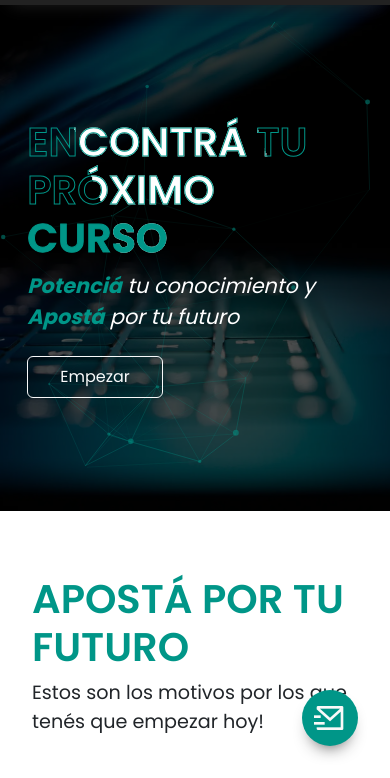
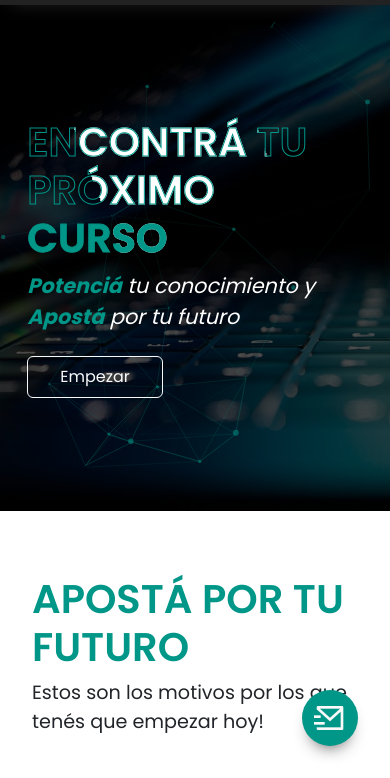
Before and after one commit to LucianoTreachi/Academia-Online-v1, a website: page index.html in a window 390 px wide. Shown: the part 66-844 px from the top of the page. Drawn offline with nearby package versions, Linux system fonts and the light colour scheme.

Commit message:
Eliminé comentarios innecesarios en el código

```diff
--- a/index.html
+++ b/index.html
@@ -15,7 +15,7 @@
   <meta property="og:type" content="website">
   <meta property="og:image"
     content="https://raw.githubusercontent.com/LucianoTreachi/Academia-Online-v1/main/assets/readme/banner.jpg">
-  <meta property="og:image:alt" content="Banner ACADEMIA IT">
+  <meta property="og:image:alt" content="Banner">
   <meta property="og:image:width" content="1880">
   <meta property="og:image:height" content="939">
 
@@ -86,19 +86,15 @@
         <!-- Navbar -->
         <div class="collapse navbar-collapse" id="navbarNavDropdown">
           <ul class="navbar-nav">
-            <!-- Home -->
             <li class="nav-item">
               <a class="nav-link active" aria-current="page" href="./index.html">Home</a>
             </li>
-            <!-- Nosotros -->
             <li class="nav-item">
               <a class="nav-link" href="./pages/nosotros.html">Nosotros</a>
             </li>
-            <!-- Testimonios -->
             <li class="nav-item">
               <a class="nav-link" href="./pages/testimonios.html">Testimonios</a>
             </li>
-            <!-- Cursos -->
             <li class="nav-item dropdown">
               <a class="nav-link dropdown-toggle" href="#" role="button" data-bs-toggle="dropdown"
                 aria-expanded="false">
@@ -122,7 +118,6 @@
                 <li><a class="dropdown-item" href="./pages/cursos.html#liderazgo">Liderazgo</a></li>
               </ul>
             </li>
-            <!-- Contacto -->
             <li class="nav-item">
               <a class="nav-link" href="./pages/contacto.html">Contacto</a>
             </li>
@@ -138,7 +133,6 @@
 
   <main>
 
-    <!-- Particles -->
     <div id="particles-js" class="particles-js"></div>
 
     <!--===== HERO =====-->
@@ -160,7 +154,6 @@
 
         <div class="row py-5 gap-lg-0 gap-5">
 
-          <!-- Card 1 -->
           <div class="col-lg-4">
             <div class="card wow fadeInUp">
               <div class="card-body rounded">
@@ -175,7 +168,6 @@
             </div>
           </div>
 
-          <!-- Card 2 -->
           <div class="col-lg-4">
             <div class="card wow fadeInUp">
               <div class="card-body rounded">
@@ -190,7 +182,6 @@
             </div>
           </div>
 
-          <!-- Card 3 -->
           <div class="col-lg-4">
             <div class="card wow fadeInUp">
               <div class="card-body rounded">
@@ -210,7 +201,6 @@
 
         <div class="row gap-lg-0 gap-5">
 
-          <!-- Card 4 -->
           <div class="col-lg-4">
             <div class="card wow fadeInUp">
               <div class="card-body rounded">
@@ -225,7 +215,6 @@
             </div>
           </div>
 
-          <!-- Card 5 -->
           <div class="col-lg-4">
             <div class="card wow fadeInUp">
               <div class="card-body rounded">
@@ -240,7 +229,6 @@
             </div>
           </div>
 
-          <!-- Card 6 -->
           <div class="col-lg-4">
             <div class="card wow fadeInUp">
               <div class="card-body rounded">
@@ -281,7 +269,6 @@
         <div class="professionals-container swiper">
           <div class="swiper-wrapper">
 
-            <!-- Professional 1 -->
             <div class="professional-box swiper-slide">
               <div>
                 <picture>
@@ -299,7 +286,6 @@
               </p>
             </div>
 
-            <!-- Professional 2 -->
             <div class="professional-box swiper-slide">
               <div>
                 <picture>
@@ -318,7 +304,6 @@
               </p>
             </div>
 
-            <!-- Professional 3 -->
             <div class="professional-box swiper-slide">
               <div>
                 <picture>
@@ -336,7 +321,6 @@
               </p>
             </div>
 
-            <!-- Professional 4 -->
             <div class="professional-box swiper-slide">
               <div>
                 <picture>
@@ -353,7 +337,6 @@
               </p>
             </div>
 
-            <!-- Professional 5 -->
             <div class="professional-box swiper-slide">
               <div>
                 <picture>
@@ -373,17 +356,14 @@
 
           </div>
 
-          <!-- Swiper Arrow Next-->
           <div class="swiper-button-next">
             <i class="ri-arrow-right-s-line"></i>
           </div>
 
-          <!-- Swiper Arrow Prev-->
           <div class="swiper-button-prev">
             <i class="ri-arrow-left-s-line"></i>
           </div>
 
-          <!-- Swiper Pagination -->
           <div class="swiper-pagination"></div>
         </div>
       </div>
@@ -611,7 +591,6 @@
   <script src="./js/wow.js"></script>
 
   <!-- Swiper Js -->
-  <!-- <script src="./js/swiper-bundle.min.js"></script> -->
   <script src="https://cdn.jsdelivr.net/npm/swiper@8/swiper-bundle.min.js"></script>
   <script src="./js/swiper.js"></script>
 
--- a/scss/media-queries/_media-queries.scss
+++ b/scss/media-queries/_media-queries.scss
@@ -80,6 +80,10 @@
 
 /* Media Queries: when touch 576px */
 @media only screen and (max-width: 576px) {
+
+  .hero-home {
+    background-image: linear-gradient(rgba(0, 0, 0, .7), rgba(0, 0, 0, .7)), url('../assets/img/home-mobile.jpg');
+  }
 
   .benefits {
 
--- a/scss/sections/_home.scss
+++ b/scss/sections/_home.scss
@@ -2,7 +2,7 @@
 .hero-home {
   padding: 4rem 7%;
   text-align: center;
-  background-image: linear-gradient(rgba(0, 0, 0, .7), rgba(0, 0, 0, .7)), url('../assets/img/home.webp');
+  background-image: linear-gradient(rgba(0, 0, 0, .7), rgba(0, 0, 0, .7)), url('../assets/img/home-desktop.jpg');
   background-size: cover;
   background-position: center;
   min-height: 60vh;
```
Also changed, not shown: pages/contacto.html (+1 -8 lines), pages/cursos.html (+1 -23 lines), pages/nosotros.html (+1 -1 lines), pages/testimonios.html (+1 -16 lines), assets/img/home-desktop.jpg (added), assets/img/home-mobile.jpg (added), css/styles.css.
